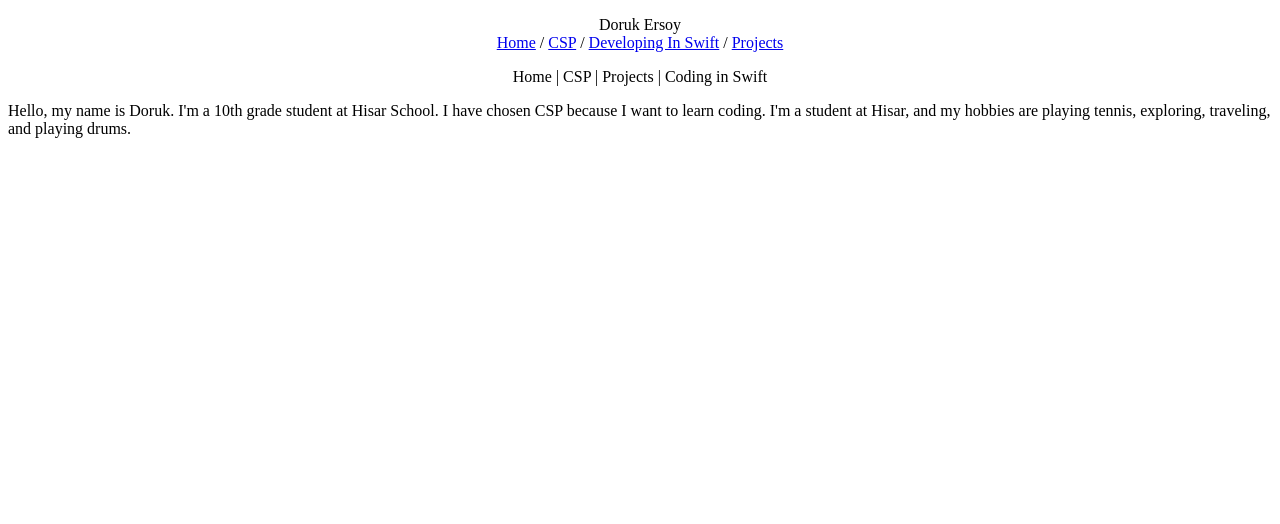
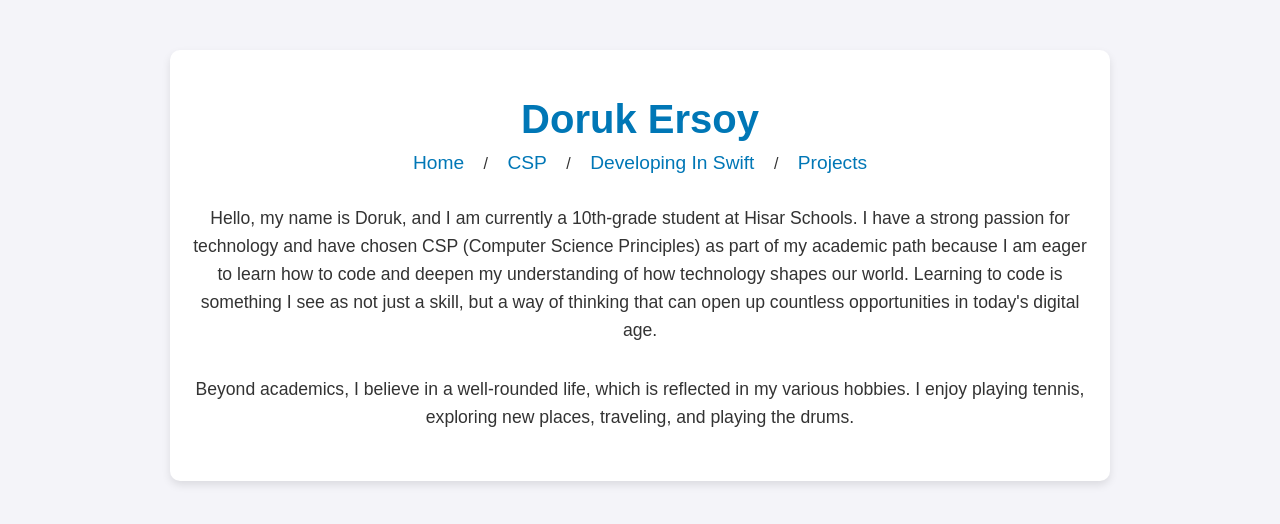
Before and after one commit to DorukErsoy34/dorukersoy34, a plain HTML site: page index.html in a window 1280 px wide. Drawn offline with Linux system fonts and the light colour scheme.

Commit message:
Update index.html

```diff
--- a/index.html
+++ b/index.html
@@ -3,25 +3,73 @@
 <head>
     <meta charset="UTF-8">
     <meta name="viewport" content="width=device-width, initial-scale=1.0">
-    <title>Doruk Ersoy - Personal Page</title>
+    <title>Doruk Ersoy</title>
+    <style>
+        body {
+            font-family: Arial, sans-serif;
+            background-color: #f4f4f9;
+            margin: 0;
+            padding: 0;
+            color: #333;
+        }
+        .container {
+            max-width: 900px;
+            margin: 50px auto;
+            text-align: center;
+            padding: 20px;
+            background-color: #fff;
+            box-shadow: 0 4px 8px rgba(0, 0, 0, 0.1);
+            border-radius: 10px;
+        }
+        h1 {
+            font-size: 2.5em;
+            margin-bottom: 10px;
+            color: #0077b6;
+        }
+        nav {
+            margin-bottom: 30px;
+        }
+        nav a {
+            color: #0077b6;
+            text-decoration: none;
+            margin: 0 15px;
+            font-size: 1.2em;
+            transition: color 0.3s ease;
+        }
+        nav a:hover {
+            color: #023e8a;
+        }
+        p {
+            font-size: 1.1em;
+            line-height: 1.6;
+            margin-bottom: 30px;
+        }
+        footer {
+            margin-top: 30px;
+            font-size: 0.9em;
+            color: #666;
+        }
+    </style>
 </head>
 <body>
-    <p align="center">
-        Doruk Ersoy
-        <br>
-        <a href="https://dorukersoy34.github.io/README.md">Home</a> /
-        <a href="https://dorukersoy34.github.io/CSP.html">CSP</a> /
-        <a href="https://dorukersoy34.github.io/developing_in_swift.html">Developing In Swift</a> /
-        <a href="https://dorukersoy34.github.io/projects.html">Projects</a>
-        <br>
-    </p>
 
-    <p align="center">
-        Home | CSP | Projects | Coding in Swift
-    </p>
+    <div class="container">
+        <h1>Doruk Ersoy</h1>
+        <nav>
+            <a href="https://dorukersoy34.github.io/README.html">Home</a> /
+            <a href="https://dorukersoy34.github.io/CSP.html">CSP</a> /
+            <a href="https://dorukersoy34.github.io/developing in swift.html">Developing In Swift</a> /
+            <a href="https://dorukersoy34.github.io/projects.html">Projects</a>
+        </nav>
 
-    <p>
-        Hello, my name is Doruk. I'm a 10th grade student at Hisar School. I have chosen CSP because I want to learn coding. I'm a student at Hisar, and my hobbies are playing tennis, exploring, traveling, and playing drums.
-    </p>
+        <p>Hello, my name is Doruk, and I am currently a 10th-grade student at Hisar Schools. I have a strong passion for technology and have chosen CSP (Computer Science Principles) as part of my academic path because I am eager to learn how to code and deepen my understanding of how technology shapes our world. Learning to code is something I see as not just a skill, but a way of thinking that can open up countless opportunities in today's digital age.</p>
+
+        <p>Beyond academics, I believe in a well-rounded life, which is reflected in my various hobbies. I enjoy playing tennis, exploring new places, traveling, and playing the drums.</p>
+
+        <footer>
+            <!-- ChatGPT helped write my introduction -->
+        </footer>
+    </div>
+
 </body>
 </html>
```
